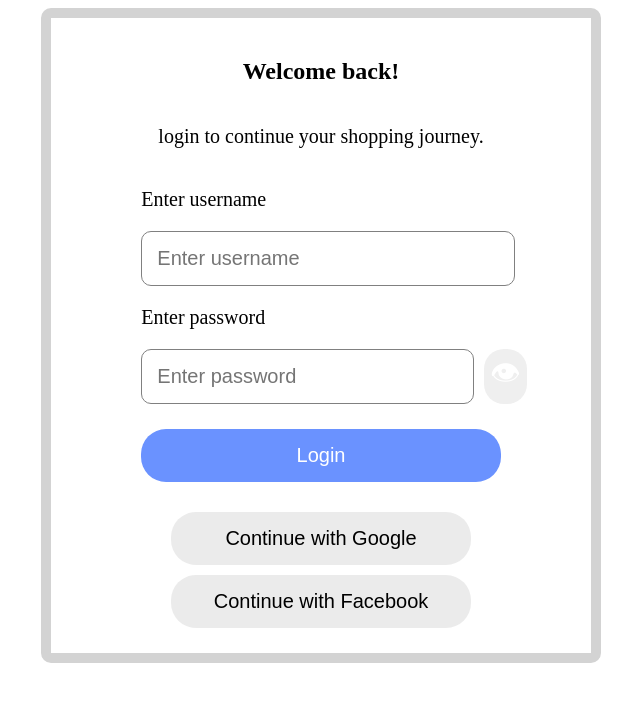
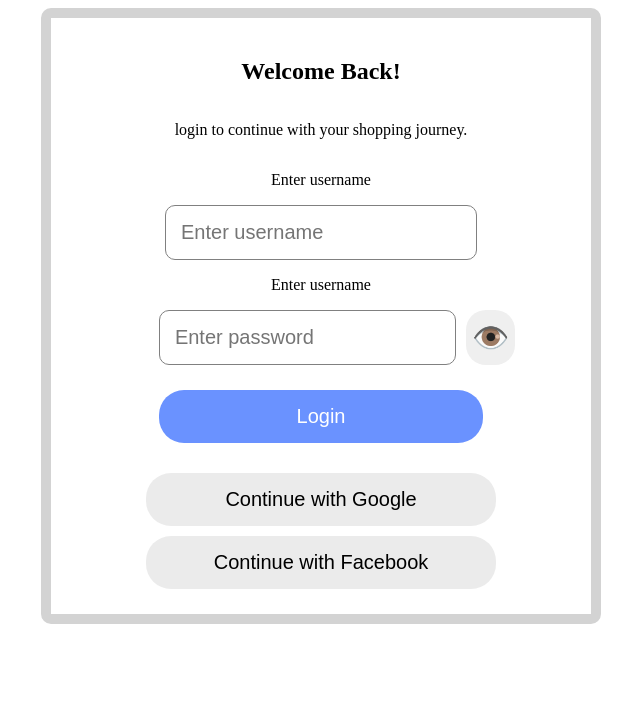
Before and after one commit to AnthonyLTorrefranca/login-page, a React (Vite) app in the folder login_page/: page / in a window 1280 px wide. Shown: the top 702 px of the page, without its empty margins (319-959 px from the left). Built offline with nearby package versions, Linux system fonts and the light colour scheme.

Commit message:
feat: transfer the show password state to function for readable snippet

```diff
--- a/login_page/src/components/Login/Login.css
+++ b/login_page/src/components/Login/Login.css
@@ -1,4 +1,4 @@
-.loginInfo {
+.loginInfoContainer {
     display: flex;
     flex-direction: column;
     justify-content: center;
@@ -8,22 +8,24 @@
     border: 10px solid lightgrey;
     border-radius: 10px;
 }
+.loginInfo {
+    display: flex;
+    flex-direction: column;
+    justify-content: center;
+    align-items: center;
+}
 
 /* welcome heading */
 .welcomeHeading {
     margin: 0;
     padding: 20px;
-
 }
 
-.loginInfo p{
-    font-size: 20px;
-}
 
 /* username container */
 
 .loginInfo input {
-    width: 95%;
+    width: 280px;
     font-size: 20px;
     border-radius: 10px;
     border: 1px solid grey;
@@ -34,7 +36,7 @@
 .passwordContainer{
     display: flex;
     flex-direction: row;
-    width: 110%;
+    width: 85%;
 }
 .passwordContainer button{
     margin: 0 10px;
@@ -49,7 +51,7 @@
 }
 
 .loginBtn {
-    width: 100%;
+    width: 85%;
     border: none;
     margin: 25px 0;
     padding: 15px;
@@ -67,13 +69,12 @@
 }
 
 .continueWithSocials {
-    width: 100%;
     border: none;
     margin: 5px 0;
     padding: 15px;
     color: black;
     font-size: 20px;
-    width: 300px;
+    width: 350px;
     cursor: pointer;
     border-radius: 25px;
     background-color: rgba(227, 227, 227, 0.712);
--- a/login_page/src/components/Login/Login.jsx
+++ b/login_page/src/components/Login/Login.jsx
@@ -3,70 +3,75 @@ import './Login.css'
 
 export default function Login() {
     const [ShowPswd, setShowPswd] = useState(false)
-    const [formValues, setFormValues] = useState({
+    const [FormValues, setFormValues] = useState({
         username: "",
         password: "",
     })
     const userDetails = [
+        { username: "simon", password: "test" },
         { username: "tony", password: "test" },
-        { username: "simon", password: "test" },
+        { username: "tian", password: "test" },
         { username: "john", password: "test" },
-        { username: "tian", password: "test" },
-        { username: "david", password: "test" },
     ]
+    const userFound = userDetails.find((user) => {
+        return user.username === FormValues.username && user.password === FormValues.password;
+    })
+
     function handleChange(e){
-        const { name, value } = e.target;
-        setFormValues(prev =>({
+        const {name, value} = e.target;
+        setFormValues(prev => ({
             ...prev,
-            [name]: value
+            [name]: value,
         }))
     }
     function handleSubmit(e){
-        e.preventDefault();
-        const userInput = formValues.username
-        const passInput = formValues.password
-
-        if (userInput === "" || passInput === ""){
-        alert("Please enter credentials!")
+        e.preventDefault()
+        const username = FormValues.username === "";
+        const password = FormValues.password === "";
+        if (username || password){
+            alert("Please provide details!")
             return
         }
-        const userInfo = userDetails.find((user) =>{
-            return user.username === formValues.username && user.password === formValues.password
-        })
-        if (!userInfo){
-            alert("No account found!")
+        else if (!userFound){
+            alert("User not found!")
             return
         }
-        alert(`Welcome back, ${userInput}`)
+        alert(`Welcome back, ${FormValues.username}`)
+    }
+    function showPass(){
+        setShowPswd(!ShowPswd)
     }
 return (
-    <section className="loginInfo">
-      <h1 className="welcomeHeading">Welcome back!</h1>
-      <p>login to continue your shopping journey.</p>
-      <form onSubmit={handleSubmit}>
+<>
+    <section className="loginInfoContainer">
+        <h1 className="welcomHeading">Welcome Back!</h1>
+        <p>login to continue with your shopping journey.</p>
+        <form onSubmit={handleSubmit} className="loginInfo">
             <p>Enter username</p>
                 <section>
                     <input type="text"
+                        placeholder="Enter username"
                         name="username"
-                value={formValues.username}
-                onChange={handleChange}
-                placeholder="Enter username" />
+                        value={FormValues.username}
+                        onChange={handleChange} />
                 </section>
-        <p>Enter password</p>
+            <p>Enter username</p>
                 <section className="passwordContainer">
                     <input type={ShowPswd ? "text" : "password"}
+                        placeholder="Enter password"
                         name="password"
-                value={formValues.password}
-                onChange={handleChange}
-                placeholder="Enter password" />
-            <button type="button" onClick={()=> setShowPswd(!ShowPswd)}>👁</button>
+                        value={FormValues.password}
+                        onChange={handleChange} />
+                    <button type="button" onClick={showPass}>👁️</button>
                 </section>
-        <button type="submit" className="loginBtn">Login</button>
-      </form>
-      <section className="social">
+                    <button className="loginBtn" type="submit">Login</button>
+
+            <seciton className="social">
                 <button className="continueWithSocials">Continue with Google</button>
                 <button className="continueWithSocials">Continue with Facebook</button>
+            </seciton>
+        </form>
     </section>
-    </section>
+</>
   )
 }
```
Lines whose indentation alone changed are shown as unchanged.
